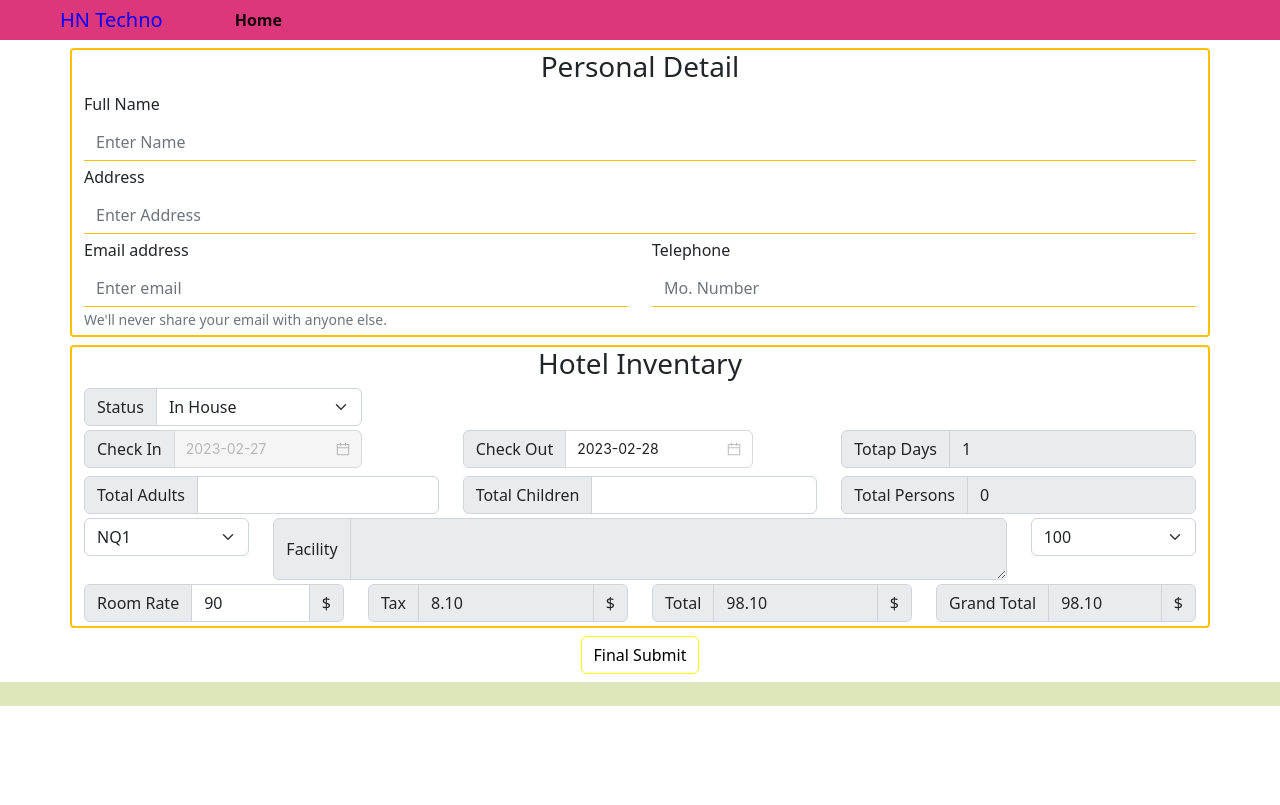
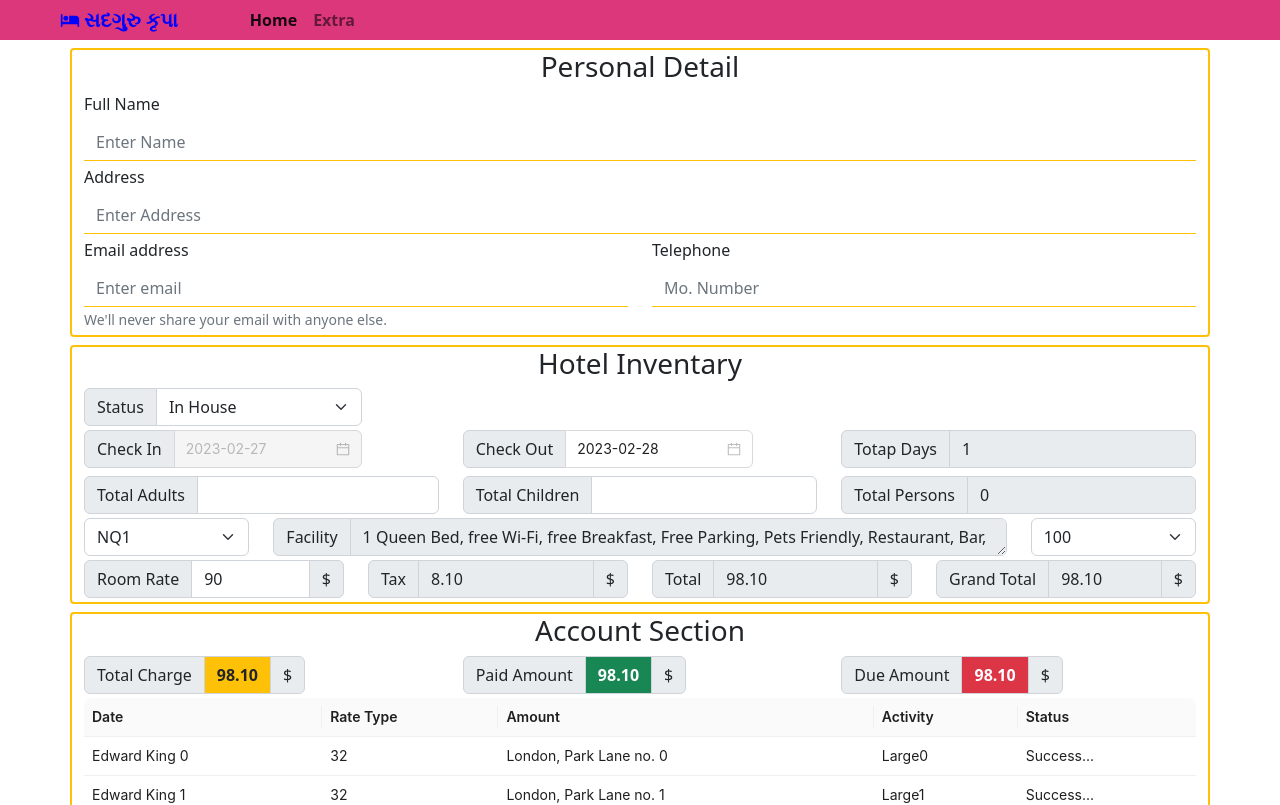
Before and after one commit to hp212212/Hotel-Management, a React (Create React App) app: page /Home/Walkin in a window 1280 px wide. Shown: the top 805 px of the page. Built offline with nearby package versions, Linux system fonts and the light colour scheme; data requests are answered from the project's data file.

Commit message:
Added Account Section in Walkin.js - 1

```diff
--- a/src/Components/Extra.js
+++ b/src/Components/Extra.js
@@ -2,10 +2,13 @@ import React from 'react'
 import '../Css/Extra.css'
 
 export default function Extra() {
+
   return (
     <>
-      <div className='Main'></div>
+      <div className='Main'> Jay Swaminarayan</div>
       <button className='buttonn'>Slide</button>
+
+
     </>
   )
 }
--- a/src/Components/Header.js
+++ b/src/Components/Header.js
@@ -1,6 +1,7 @@
 import React, { useState } from 'react';
 import { Navbar, Container, Nav, NavDropdown, Row, Col } from 'react-bootstrap';
 import { NavLink } from 'react-router-dom';
+import {MdLocalHotel} from 'react-icons/md'
 import "../Css/Style.css"
 
 export default function Header() {
@@ -8,11 +9,11 @@ export default function Header() {
     <>
       <Navbar collapseOnSelect expand="lg" variant="light" className="p-0 border-1" style={{ backgroundColor: "#dd377c" }}>
         <Container fluid="xxl">
-          <Navbar.Brand as={NavLink} to={"/"} className="ps-5" style={{ color: "blue" }}>HN Techno</Navbar.Brand>
+          <Navbar.Brand as={NavLink} to={"/"} className="ps-5 d-flex align-items-center fw-bold" style={{ color: "blue" }}><MdLocalHotel className="me-1"/>સદગુરુ કૃપા</Navbar.Brand>
           <Navbar.Toggle aria-controls="responsive-navbar-nav" className="p-0" />
           <Navbar.Collapse id="responsive-navbar-nav">
             <Nav ><Nav.Link as={NavLink} to={"/Home"} className="ms-5 navlink" style={{ fontWeight: "bold" }} >Home</Nav.Link></Nav>
-            {/* <Nav><Nav.Link as={NavLink} to={"/Extra"} className=" navlink" style={{ fontWeight: "bold" }}>Extra</Nav.Link></Nav> */}
+            <Nav><Nav.Link as={NavLink} to={"/Extra"} className=" navlink" style={{ fontWeight: "bold" }}>Extra</Nav.Link></Nav>
             {/* <Nav><Nav.Link as={NavLink} to={"/Home"} className=" navlink" style={{ fontWeight: "bold" }}>Transections</Nav.Link></Nav> */}
           </Navbar.Collapse>
         </Container>
--- a/src/Components/Home.js
+++ b/src/Components/Home.js
@@ -5,6 +5,7 @@ import { BsFillPersonCheckFill } from 'react-icons/bs';
 import { TbDoorExit } from 'react-icons/tb';
 import { ImEnter } from 'react-icons/im';
 import { RiReservedFill } from 'react-icons/ri';
+import { MdOutlineFamilyRestroom } from 'react-icons/md';
 
 import { FaChrome } from 'react-icons/fa';
 import { useSelector } from 'react-redux';
@@ -106,7 +107,7 @@ export default function Home() {
                                                                     <div key={staydays} title={`${staydays} Days To Go`}>{staydays} Days</div>
                                                                     <div key={roomtype} title={`Room Type`}>{roomtype}</div>
                                                                 </div>
-                                                                <div className="MiddleItems22">
+                                                                <div className="MiddleItems22"><MdOutlineFamilyRestroom className="FamilyIcon"/>
                                                                 </div>
                                                                 <div className="MiddleItems23"  >
                                                                     <TbDoorExit key={checkout} style={{ color: "red" }} className="me-1" title={`Check Out Date`} />
--- /dev/null
+++ b/src/Components/TableDisplay.js
@@ -0,0 +1,45 @@
+import React from 'react'
+import { Table } from 'antd';
+import '../Css/TableDisplay.css'
+
+export default function TableDisplay() {
+    const columns = [
+        {
+            title: 'Date',
+            dataIndex: 'Date',
+        },
+        {
+            title: 'Rate Type',
+            dataIndex: 'Rate_Type',
+        },
+        {
+            title: 'Amount',
+            dataIndex: 'Amount',
+        },
+        {
+            title: 'Activity',
+            dataIndex: 'Activity',
+        },
+        {
+            title: 'Status',
+            dataIndex: 'Status',
+        }
+    ];
+    const data = [];
+    for (let i = 0; i < 5; i++) {
+        data.push({
+            key: i,
+            Date: `Edward King ${i}`,
+            Rate_Type: 32,
+            Amount: `London, Park Lane no. ${i}`,
+            Activity: `Large${i}`,
+            Status: "Success...",
+            rowSpan: 2,
+        });
+    }
+    return (
+        <>
+            <Table columns={columns} dataSource={data} size="small"/>
+        </>
+    )
+}
--- a/src/Components/Walkin.js
+++ b/src/Components/Walkin.js
@@ -10,6 +10,7 @@ import dayjs from 'dayjs';
 import { GetRoomList } from '../Server/Services';
 import { useDispatch, useSelector } from 'react-redux';
 import { PostDispatch } from '../Redux Folder/Dispatch';
+import TableDisplay from './TableDisplay';
 // import moment from 'moment';
 
 export default function Walkin() {
@@ -229,6 +230,38 @@ export default function Walkin() {
                         </Col>
                     </Row>
 
+                    <Row className="border border-2 border-warning rounded-1 mt-2">
+                        <Col xs={12} className="text-center">
+                            <h3>Account Section</h3>
+                        </Col>
+                        <Col xs={4}>
+                            <InputGroup className="mb-1">
+                                <InputGroup.Text>Total Charge</InputGroup.Text>
+                                <InputGroup.Text className="fw-bold bg-warning" >{((Number(Rate) + (Number(Rate) * 0.09)) * Number(HandleStayDays)).toFixed(2)}</InputGroup.Text>
+                                <InputGroup.Text> $</InputGroup.Text>
+                            </InputGroup>
+                        </Col>
+                        <Col xs={4}>
+                            <InputGroup className="mb-1">
+                                <InputGroup.Text>Paid Amount</InputGroup.Text>
+                                <InputGroup.Text className="fw-bold bg-success text-white">{((Number(Rate) + (Number(Rate) * 0.09)) * Number(HandleStayDays)).toFixed(2)}</InputGroup.Text>
+                                <InputGroup.Text> $</InputGroup.Text>
+                            </InputGroup>
+                        </Col>
+                        <Col xs={4}>
+                            <InputGroup className="mb-1">
+                                <InputGroup.Text>Due Amount</InputGroup.Text>
+                                <InputGroup.Text className="fw-bold bg-danger text-white">{((Number(Rate) + (Number(Rate) * 0.09)) * Number(HandleStayDays)).toFixed(2)}</InputGroup.Text>
+                                <InputGroup.Text> $</InputGroup.Text>
+                            </InputGroup>
+                        </Col>
+
+                        <TableDisplay />
+
+
+
+                    </Row>
+
 
                     <div className="mt-2 d-flex justify-content-center">
                         <Button variant="warning" type="submit" className="SubmitButton" >
--- a/src/Css/Style.css
+++ b/src/Css/Style.css
@@ -142,6 +142,10 @@ overflow-y: scroll;
     align-items: flex-start;
     margin-top: 6vh;
 }
+.Facility{
+    max-height: 5px;
+    /* overflow-x: hidden; */
+}
 
 .MiddleItems {
     width: 190px;
@@ -218,6 +222,15 @@ overflow-y: scroll;
     align-items: center;
     padding: 3px;
     justify-content: center;
+}
+.FamilyIcon{
+    /* size: 50px; */
+    font-size: 46px;
+    padding: 5px;
+    color: #f3eebd;
+    border: solid black 1px;
+    border-radius: 100%;
+    background-color: #8a2be2;
 }
 
 .MiddleItems23 {
--- /dev/null
+++ b/src/Css/TableDisplay.css
@@ -0,0 +1,3 @@
+.ant-table-row:hover {
+    background-color: pink !important;
+}
--- a/src/Server/Data.json
+++ b/src/Server/Data.json
@@ -3,7 +3,7 @@
     {
       "roomtype": "NQQ1",
       "status": "In House",
-      "roomfecility": "2 Queen Beds, free Wi-Fi, free Breakfast, Free Parking, Pets Friendly, Restaurant, Bar, Vlt, Fridge, Coffee Maker, Full Hd T.V.",
+      "roomfacility": "2 Queen Beds, free Wi-Fi, free Breakfast, Free Parking, Pets Friendly, Restaurant, Bar, Vlt, Fridge, Coffee Maker, Full Hd T.V.",
       "roomno": "125",
       "rate": "200",
       "fname": "1 Hitesh V Patel",
@@ -20,7 +20,7 @@
     {
       "roomtype": "SNQ3",
       "status": "Check Out",
-      "roomfecility": "2 Queen and 1 King Beds With Kitchen, free Wi-Fi, free Breakfast, Free Parking, Pets Friendly, Restaurant, Bar, Vlt, Fridge, Coffee Maker, Full Hd T.V.",
+      "roomfacility": "2 Queen and 1 King Beds With Kitchen, free Wi-Fi, free Breakfast, Free Parking, Pets Friendly, Restaurant, Bar, Vlt, Fridge, Coffee Maker, Full Hd T.V.",
       "roomno": "227",
       "rate": 145,
       "fname": "2 Japak Patel",
@@ -37,7 +37,7 @@
     {
       "roomtype": "S11",
       "status": "Check Out",
-      "roomfecility": "2 Queen and 1 Double Beds With Kitchen, free Wi-Fi, free Breakfast, Free Parking, Pets Friendly, Restaurant, Bar, Vlt, Fridge, Coffee Maker, Full Hd T.V.",
+      "roomfacility": "2 Queen and 1 Double Beds With Kitchen, free Wi-Fi, free Breakfast, Free Parking, Pets Friendly, Restaurant, Bar, Vlt, Fridge, Coffee Maker, Full Hd T.V.",
       "roomno": "216",
       "rate": 145,
       "fname": "3 Sweta",
@@ -54,7 +54,7 @@
     {
       "roomtype": "NK1",
       "status": "In House",
-      "roomfecility": "1 King Bed, free Wi-Fi, free Breakfast, Free Parking, Pets Friendly, Restaurant, Bar, Vlt, Fridge, Coffee Maker, Full Hd T.V.",
+      "roomfacility": "1 King Bed, free Wi-Fi, free Breakfast, Free Parking, Pets Friendly, Restaurant, Bar, Vlt, Fridge, Coffee Maker, Full Hd T.V.",
       "roomno": "103",
       "rate": "120",
       "fname": "4 Mayur",
@@ -71,7 +71,7 @@
     {
       "roomtype": "NDD1",
       "status": "Check Out",
-      "roomfecility": "2 Double Beds, free Wi-Fi, free Breakfast, Free Parking, Pets Friendly, Restaurant, Bar, Vlt, Fridge, Coffee Maker, Full Hd T.V.",
+      "roomfacility": "2 Double Beds, free Wi-Fi, free Breakfast, Free Parking, Pets Friendly, Restaurant, Bar, Vlt, Fridge, Coffee Maker, Full Hd T.V.",
       "roomno": "126",
       "rate": 125,
       "fname": "5 Divyesh",
@@ -88,7 +88,7 @@
     {
       "roomtype": "SNQ3",
       "status": "In House",
-      "roomfecility": "2 Queen and 1 King Beds With Kitchen, free Wi-Fi, free Breakfast, Free Parking, Pets Friendly, Restaurant, Bar, Vlt, Fridge, Coffee Maker, Full Hd T.V.",
+      "roomfacility": "2 Queen and 1 King Beds With Kitchen, free Wi-Fi, free Breakfast, Free Parking, Pets Friendly, Restaurant, Bar, Vlt, Fridge, Coffee Maker, Full Hd T.V.",
       "roomno": "227",
       "rate": 145,
       "fname": "6 Bhavesh",
@@ -105,7 +105,7 @@
     {
       "roomtype": "NQQ1",
       "status": "Check Out",
-      "roomfecility": "2 Queen Beds, free Wi-Fi, free Breakfast, Free Parking, Pets Friendly, Restaurant, Bar, Vlt, Fridge, Coffee Maker, Full Hd T.V.",
+      "roomfacility": "2 Queen Beds, free Wi-Fi, free Breakfast, Free Parking, Pets Friendly, Restaurant, Bar, Vlt, Fridge, Coffee Maker, Full Hd T.V.",
       "roomno": "125",
       "rate": "200",
       "fname": "7 Hitesh 10-15",
@@ -122,7 +122,7 @@
     {
       "roomtype": "NQQ1",
       "status": "Check Out",
-      "roomfecility": "2 Queen Beds, free Wi-Fi, free Breakfast, Free Parking, Pets Friendly, Restaurant, Bar, Vlt, Fridge, Coffee Maker, Full Hd T.V.",
+      "roomfacility": "2 Queen Beds, free Wi-Fi, free Breakfast, Free Parking, Pets Friendly, Restaurant, Bar, Vlt, Fridge, Coffee Maker, Full Hd T.V.",
       "roomno": "125",
       "rate": "200",
       "fname": "8 Hitesh 11-19",
@@ -138,8 +138,8 @@
     },
     {
       "roomtype": "NQQ1",
-      "status": "In House",
-      "roomfecility": "2 Queen Beds, free Wi-Fi, free Breakfast, Free Parking, Pets Friendly, Restaurant, Bar, Vlt, Fridge, Coffee Maker, Full Hd T.V.",
+      "status": "Check Out",
+      "roomfacility": "2 Queen Beds, free Wi-Fi, free Breakfast, Free Parking, Pets Friendly, Restaurant, Bar, Vlt, Fridge, Coffee Maker, Full Hd T.V.",
       "roomno": "125",
       "rate": "200",
       "fname": "9 Hitesh 10-27",
@@ -156,7 +156,7 @@
     {
       "roomtype": "NQQ1",
       "status": "Check Out",
-      "roomfecility": "2 Queen Beds, free Wi-Fi, free Breakfast, Free Parking, Pets Friendly, Restaurant, Bar, Vlt, Fridge, Coffee Maker, Full Hd T.V.",
+      "roomfacility": "2 Queen Beds, free Wi-Fi, free Breakfast, Free Parking, Pets Friendly, Restaurant, Bar, Vlt, Fridge, Coffee Maker, Full Hd T.V.",
       "roomno": "125",
       "rate": "200",
       "fname": "10 Hitesh 20-22",
@@ -173,7 +173,7 @@
     {
       "roomtype": "NQQ1",
       "status": "In House",
-      "roomfecility": "2 Queen Beds, free Wi-Fi, free Breakfast, Free Parking, Pets Friendly, Restaurant, Bar, Vlt, Fridge, Coffee Maker, Full Hd T.V.",
+      "roomfacility": "2 Queen Beds, free Wi-Fi, free Breakfast, Free Parking, Pets Friendly, Restaurant, Bar, Vlt, Fridge, Coffee Maker, Full Hd T.V.",
       "roomno": "125",
       "rate": "200",
       "fname": "11 Hitesh 22-25",
@@ -190,7 +190,7 @@
     {
       "roomtype": "NQQ1",
       "status": "In House",
-      "roomfecility": "2 Queen Beds, free Wi-Fi, free Breakfast, Free Parking, Pets Friendly, Restaurant, Bar, Vlt, Fridge, Coffee Maker, Full Hd T.V.",
+      "roomfacility": "2 Queen Beds, free Wi-Fi, free Breakfast, Free Parking, Pets Friendly, Restaurant, Bar, Vlt, Fridge, Coffee Maker, Full Hd T.V.",
       "roomno": "125",
       "rate": "200",
       "fname": "12 Hitesh 22-26",
@@ -207,7 +207,7 @@
     {
       "roomtype": "NQQ1",
       "status": "In House",
-      "roomfecility": "2 Queen Beds, free Wi-Fi, free Breakfast, Free Parking, Pets Friendly, Restaurant, Bar, Vlt, Fridge, Coffee Maker, Full Hd T.V.",
+      "roomfacility": "2 Queen Beds, free Wi-Fi, free Breakfast, Free Parking, Pets Friendly, Restaurant, Bar, Vlt, Fridge, Coffee Maker, Full Hd T.V.",
       "roomno": "129",
       "rate": "220",
       "fname": "13 Hitesh 25-28",
@@ -224,7 +224,7 @@
     {
       "roomtype": "NQQ1",
       "status": "In House",
-      "roomfecility": "2 Queen Beds, free Wi-Fi, free Breakfast, Free Parking, Pets Friendly, Restaurant, Bar, Vlt, Fridge, Coffee Maker, Full Hd T.V.",
+      "roomfacility": "2 Queen Beds, free Wi-Fi, free Breakfast, Free Parking, Pets Friendly, Restaurant, Bar, Vlt, Fridge, Coffee Maker, Full Hd T.V.",
       "roomno": "108",
       "rate": "108",
       "fname": "14 Hitesh 10-15",
@@ -241,7 +241,7 @@
     {
       "roomtype": "NQQ1",
       "status": "In House",
-      "roomfecility": "2 Queen Beds, free Wi-Fi, free Breakfast, Free Parking, Pets Friendly, Restaurant, Bar, Vlt, Fridge, Coffee Maker, Full Hd T.V.",
+      "roomfacility": "2 Queen Beds, free Wi-Fi, free Breakfast, Free Parking, Pets Friendly, Restaurant, Bar, Vlt, Fridge, Coffee Maker, Full Hd T.V.",
       "roomno": "125",
       "rate": "200",
       "fname": "15 Hitesh 10-15",
@@ -258,7 +258,7 @@
     {
       "roomtype": "NQQ1",
       "status": "Check Out",
-      "roomfecility": "2 Queen Beds, free Wi-Fi, free Breakfast, Free Parking, Pets Friendly, Restaurant, Bar, Vlt, Fridge, Coffee Maker, Full Hd T.V.",
+      "roomfacility": "2 Queen Beds, free Wi-Fi, free Breakfast, Free Parking, Pets Friendly, Restaurant, Bar, Vlt, Fridge, Coffee Maker, Full Hd T.V.",
       "roomno": "125",
       "rate": "200",
       "fname": "16 Hitesh Year 1",
@@ -275,7 +275,7 @@
     {
       "roomtype": "NQQ1",
       "status": "Reservation",
-      "roomfecility": "2 Queen Beds, free Wi-Fi, free Breakfast, Free Parking, Pets Friendly, Restaurant, Bar, Vlt, Fridge, Coffee Maker, Full Hd T.V.",
+      "roomfacility": "2 Queen Beds, free Wi-Fi, free Breakfast, Free Parking, Pets Friendly, Restaurant, Bar, Vlt, Fridge, Coffee Maker, Full Hd T.V.",
       "roomno": "125",
       "rate": "200",
       "fname": "17 Hitesh Year 1",
@@ -292,7 +292,7 @@
     {
       "roomtype": "S13",
       "status": "In House",
-      "roomfecility": "3 Queen Beds With Kitchen, free Wi-Fi, free Breakfast, Free Parking, Pets Friendly, Restaurant, Bar, Vlt, Fridge, Coffee Maker, Full Hd T.V.",
+      "roomfacility": "3 Queen Beds With Kitchen, free Wi-Fi, free Breakfast, Free Parking, Pets Friendly, Restaurant, Bar, Vlt, Fridge, Coffee Maker, Full Hd T.V.",
       "roomno": "223",
       "rate": "200",
       "fname": "18 Dada",
@@ -309,7 +309,7 @@
     {
       "roomtype": "S12",
       "status": "In House",
-      "roomfecility": "2 Double and 1 Queen Beds With Kitchen, free Wi-Fi, free Breakfast, Free Parking, Pets Friendly, Restaurant, Bar, Vlt, Fridge, Coffee Maker, Full Hd T.V.",
+      "roomfacility": "2 Double and 1 Queen Beds With Kitchen, free Wi-Fi, free Breakfast, Free Parking, Pets Friendly, Restaurant, Bar, Vlt, Fridge, Coffee Maker, Full Hd T.V.",
       "roomno": "226",
       "rate": "250",
       "fname": "19 Ketan Patel",
@@ -326,7 +326,7 @@
     {
       "roomtype": "NK1",
       "status": "In House",
-      "roomfecility": "1 King Bed, free Wi-Fi, free Breakfast, Free Parking, Pets Friendly, Restaurant, Bar, Vlt, Fridge, Coffee Maker, Full Hd T.V.",
+      "roomfacility": "1 King Bed, free Wi-Fi, free Breakfast, Free Parking, Pets Friendly, Restaurant, Bar, Vlt, Fridge, Coffee Maker, Full Hd T.V.",
       "roomno": "103",
       "rate": "120",
       "fname": "20 Suchi Patel",
@@ -343,7 +343,7 @@
     {
       "roomtype": "SNQ3",
       "status": "In House",
-      "roomfecility": "2 Queen and 1 King Beds With Kitchen, free Wi-Fi, free Breakfast, Free Parking, Pets Friendly, Restaurant, Bar, Vlt, Fridge, Coffee Maker, Full Hd T.V.",
+      "roomfacility": "2 Queen and 1 King Beds With Kitchen, free Wi-Fi, free Breakfast, Free Parking, Pets Friendly, Restaurant, Bar, Vlt, Fridge, Coffee Maker, Full Hd T.V.",
       "roomno": "227",
       "rate": "200",
       "fname": "21 Gaurang Patel",
@@ -360,7 +360,7 @@
     {
       "roomtype": "NK1",
       "status": "In House",
-      "roomfecility": "1 King Bed, free Wi-Fi, free Breakfast, Free Parking, Pets Friendly, Restaurant, Bar, Vlt, Fridge, Coffee Maker, Full Hd T.V.",
+      "roomfacility": "1 King Bed, free Wi-Fi, free Breakfast, Free Parking, Pets Friendly, Restaurant, Bar, Vlt, Fridge, Coffee Maker, Full Hd T.V.",
       "roomno": "120",
       "rate": "150",
       "fname": "22 Mayank Patel",
@@ -377,7 +377,7 @@
     {
       "status": "In House",
       "roomtype": "NK1",
-      "roomfecility": "1 King Bed, free Wi-Fi, free Breakfast, Free Parking, Pets Friendly, Restaurant, Bar, Vlt, Fridge, Coffee Maker, Full Hd T.V.",
+      "roomfacility": "1 King Bed, free Wi-Fi, free Breakfast, Free Parking, Pets Friendly, Restaurant, Bar, Vlt, Fridge, Coffee Maker, Full Hd T.V.",
       "roomno": "120",
       "rate": "100",
       "fname": "Maulikbhai",
@@ -394,7 +394,7 @@
     {
       "status": "Reservation",
       "roomtype": "SNQ3",
-      "roomfecility": "2 Queen and 1 King Beds With Kitchen, free Wi-Fi, free Breakfast, Free Parking, Pets Friendly, Restaurant, Bar, Vlt, Fridge, Coffee Maker, Full Hd T.V.",
+      "roomfacility": "2 Queen and 1 King Beds With Kitchen, free Wi-Fi, free Breakfast, Free Parking, Pets Friendly, Restaurant, Bar, Vlt, Fridge, Coffee Maker, Full Hd T.V.",
       "roomno": "227",
       "rate": 145,
       "fname": "fdvhsfddf",
@@ -414,7 +414,7 @@
     {
       "type": "NQ1",
       "rate": 90,
-      "fecility": "1 Queen Bed, free Wi-Fi, free Breakfast, Free Parking, Pets Friendly, Restaurant, Bar, Vlt, Fridge, Coffee Maker, Full Hd T.V.",
+      "facility": "1 Queen Bed, free Wi-Fi, free Breakfast, Free Parking, Pets Friendly, Restaurant, Bar, Vlt, Fridge, Coffee Maker, Full Hd T.V.",
       "rooms": [
         "100",
         "101",
@@ -431,7 +431,7 @@
     {
       "type": "NQQ1",
       "rate": 100,
-      "fecility": "2 Queen Beds, free Wi-Fi, free Breakfast, Free Parking, Pets Friendly, Restaurant, Bar, Vlt, Fridge, Coffee Maker, Full Hd T.V.",
+      "facility": "2 Queen Beds, free Wi-Fi, free Breakfast, Free Parking, Pets Friendly, Restaurant, Bar, Vlt, Fridge, Coffee Maker, Full Hd T.V.",
       "rooms": [
         "108",
         "125",
@@ -444,7 +444,7 @@
     {
       "type": "NQQ2",
       "rate": 125,
-      "fecility": "2 Queen Beds With Kitchen, free Wi-Fi, free Breakfast, Free Parking, Pets Friendly, Restaurant, Bar, Vlt, Fridge, Coffee Maker, Full Hd T.V.",
+      "facility": "2 Queen Beds With Kitchen, free Wi-Fi, free Breakfast, Free Parking, Pets Friendly, Restaurant, Bar, Vlt, Fridge, Coffee Maker, Full Hd T.V.",
       "rooms": [
         "121",
         "122"
@@ -454,7 +454,7 @@
     {
       "type": "NDD1",
       "rate": 125,
-      "fecility": "2 Double Beds, free Wi-Fi, free Breakfast, Free Parking, Pets Friendly, Restaurant, Bar, Vlt, Fridge, Coffee Maker, Full Hd T.V.",
+      "facility": "2 Double Beds, free Wi-Fi, free Breakfast, Free Parking, Pets Friendly, Restaurant, Bar, Vlt, Fridge, Coffee Maker, Full Hd T.V.",
       "rooms": [
         "102",
         "110",
@@ -467,7 +467,7 @@
     {
       "type": "NDD2",
       "rate": 135,
-      "fecility": "2 Double Beds With Kitchen, free Wi-Fi, free Breakfast, Free Parking, Pets Friendly, Restaurant, Bar, Vlt, Fridge, Coffee Maker, Full Hd T.V.",
+      "facility": "2 Double Beds With Kitchen, free Wi-Fi, free Breakfast, Free Parking, Pets Friendly, Restaurant, Bar, Vlt, Fridge, Coffee Maker, Full Hd T.V.",
       "rooms": [
         "124"
       ],
@@ -476,7 +476,7 @@
     {
       "type": "NK1",
       "rate": 90,
-      "fecility": "1 King Bed, free Wi-Fi, free Breakfast, Free Parking, Pets Friendly, Restaurant, Bar, Vlt, Fridge, Coffee Maker, Full Hd T.V.",
+      "facility": "1 King Bed, free Wi-Fi, free Breakfast, Free Parking, Pets Friendly, Restaurant, Bar, Vlt, Fridge, Coffee Maker, Full Hd T.V.",
       "rooms": [
         "103",
         "109",
@@ -491,7 +491,7 @@
     {
       "type": "S11",
       "rate": 145,
-      "fecility": "2 Queen and 1 Double Beds With Kitchen, free Wi-Fi, free Breakfast, Free Parking, Pets Friendly, Restaurant, Bar, Vlt, Fridge, Coffee Maker, Full Hd T.V.",
+      "facility": "2 Queen and 1 Double Beds With Kitchen, free Wi-Fi, free Breakfast, Free Parking, Pets Friendly, Restaurant, Bar, Vlt, Fridge, Coffee Maker, Full Hd T.V.",
       "rooms": [
         "123",
         "216"
@@ -501,7 +501,7 @@
     {
       "type": "S12",
       "rate": 145,
-      "fecility": "2 Double and 1 Queen Beds With Kitchen, free Wi-Fi, free Breakfast, Free Parking, Pets Friendly, Restaurant, Bar, Vlt, Fridge, Coffee Maker, Full Hd T.V.",
+      "facility": "2 Double and 1 Queen Beds With Kitchen, free Wi-Fi, free Breakfast, Free Parking, Pets Friendly, Restaurant, Bar, Vlt, Fridge, Coffee Maker, Full Hd T.V.",
       "rooms": [
         "226"
       ],
@@ -510,7 +510,7 @@
     {
       "type": "S13",
       "rate": 145,
-      "fecility": "3 Queen Beds With Kitchen, free Wi-Fi, free Breakfast, Free Parking, Pets Friendly, Restaurant, Bar, Vlt, Fridge, Coffee Maker, Full Hd T.V.",
+      "facility": "3 Queen Beds With Kitchen, free Wi-Fi, free Breakfast, Free Parking, Pets Friendly, Restaurant, Bar, Vlt, Fridge, Coffee Maker, Full Hd T.V.",
       "rooms": [
         "223"
       ],
@@ -519,7 +519,7 @@
     {
       "type": "SNQ3",
       "rate": 145,
-      "fecility": "2 Queen and 1 King Beds With Kitchen, free Wi-Fi, free Breakfast, Free Parking, Pets Friendly, Restaurant, Bar, Vlt, Fridge, Coffee Maker, Full Hd T.V.",
+      "facility": "2 Queen and 1 King Beds With Kitchen, free Wi-Fi, free Breakfast, Free Parking, Pets Friendly, Restaurant, Bar, Vlt, Fridge, Coffee Maker, Full Hd T.V.",
       "rooms": [
         "227",
         "234"
```
Also changed, not shown: src/Css/Extra.css (+9 -1 lines).
